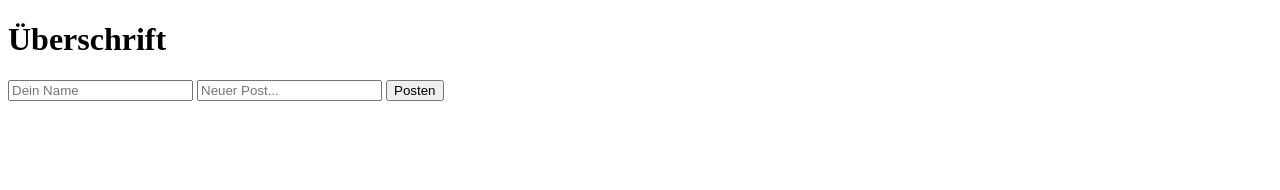
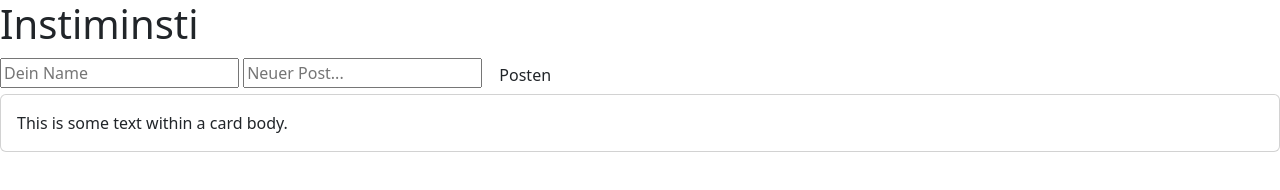
Before and after one commit to edda14/tesprojekt, a website: page index.html in a window 1280 px wide. Drawn offline with nearby package versions, Linux system fonts and the light colour scheme.

Commit message:
try out something

```diff
--- a/index.html
+++ b/index.html
@@ -4,7 +4,7 @@
 <head>
     <meta charset="UTF-8">
     <meta name="viewport" content="width=device-width, initial-scale=1.0">
-    <title>Document</title>
+    <link rel="stylesheet" href="node_modules/bootstrap/dist/css/bootstrap.min.css"><title>Document</title>
     <style>
         .post {
             width: 500px;
@@ -41,11 +41,17 @@
 </head>
 
 <body>
-    <h1>Überschrift</h1>
-   <input id="name" type="text" placeholder="Dein Name"> <input id="message" type="text" placeholder="Neuer Post..."> <button onclick="addPost()">Posten</button>
+    <h1>Instiminsti</h1>
+   <input id="name" type="text" placeholder="Dein Name"> <input id="message" type="text" placeholder="Neuer Post..."> <button class="btn" onclick="addPost()">Posten</button>
+   <div class="card">
+    <div class="card-body">
+      This is some text within a card body.
+    </div>
+  </div>
 
     <div id="myposts">
     </div>
 </body>
 
+
 </html>
--- /dev/null
+++ b/package.json
@@ -0,0 +1,5 @@
+{
+  "dependencies": {
+    "bootstrap": "^5.3.2"
+  }
+}
```
Also changed, not shown: 1 other file.
